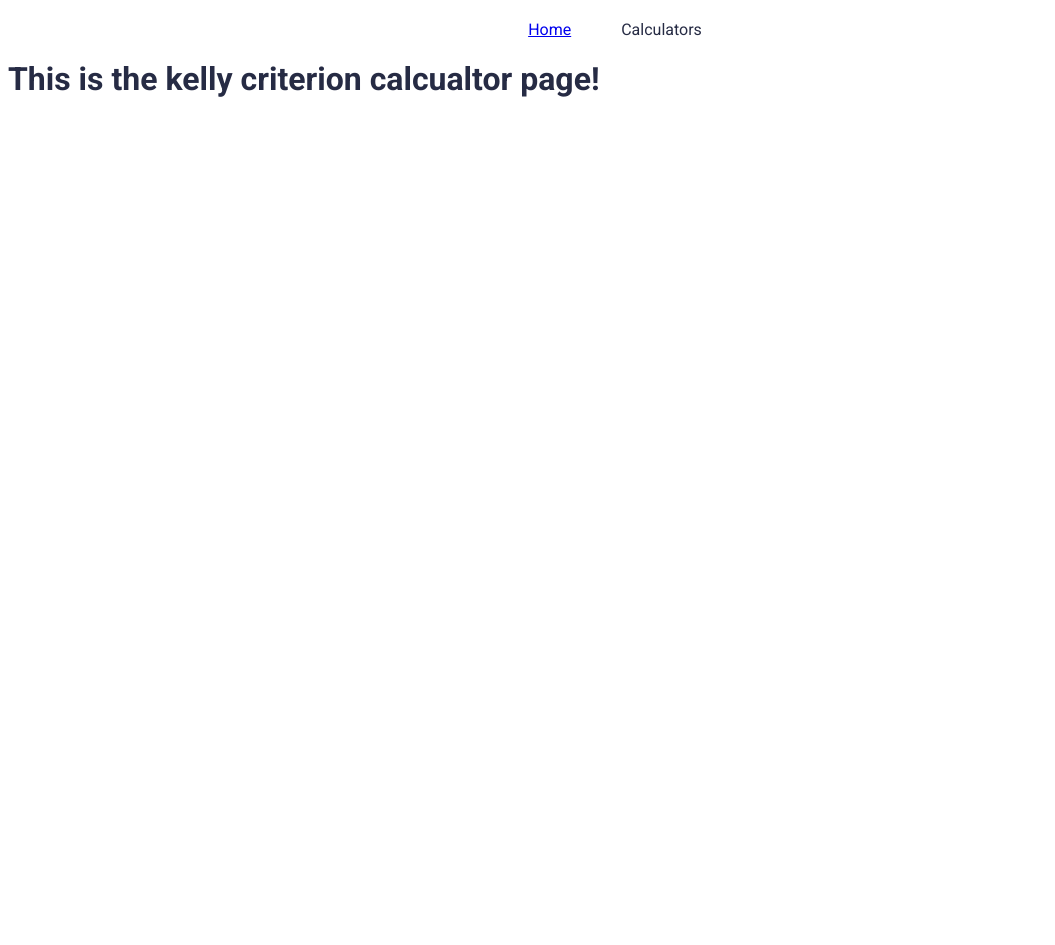
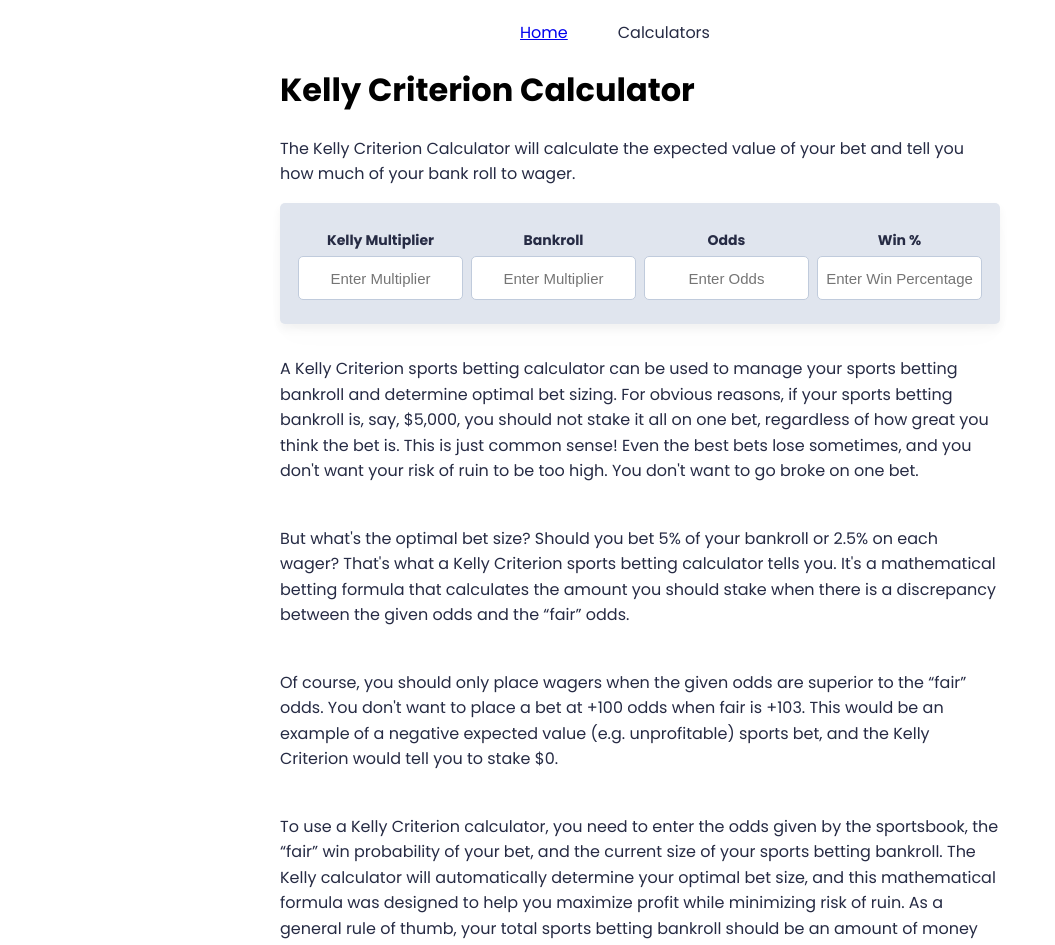
Before and after one commit to ale2cs/Sports-Betting-Web-Scraper, a Next.js app in the folder oddsea/: page /betting-calculators/kelly-criterion in a window 1280 px wide. Shown: the top 945 px of the page, without its empty margins (0-1055 px from the left). Before the commit the page ends 800 px from the top, so only its background shows below. Built offline with nearby package versions, Linux system fonts and the light colour scheme.

Commit message:
Initalized kelly criterion page

```diff
--- a/oddsea/app/betting-calculators/kelly-criterion/page.js
+++ b/oddsea/app/betting-calculators/kelly-criterion/page.js
@@ -1,9 +1,112 @@
+import calcStyles from "styles/calculators.module.css";
+import kellyStyles from "styles/kelly.module.css";
+
 export default function KellyCriterion() {
-    return (
-        <main>
-            <div>
-                <h1>This is the kelly criterion calcualtor page!</h1>
-            </div>
-        </main>
-    );
+  return (
+    <div>
+      <header className={calcStyles["calc-head"]}>
+        <h1 className={calcStyles["calc-header"]}>
+          Kelly Criterion Calculator
+        </h1>
+        <aside>
+          The Kelly Criterion Calculator will calculate the expected value of
+          your bet and tell you how much of your bank roll to wager.
+        </aside>
+      </header>
+      <main className={calcStyles["main-container"]}>
+        <section className={calcStyles["calc-content"]}>
+          <form>
+            <ul className={kellyStyles["calc-wager"]}>
+              <li>
+                <label>Kelly Multiplier</label>
+                <input
+                  name="multiplier"
+                  placeholder="Enter Multiplier"
+                  type="string"
+                  id="american"
+                ></input>
+              </li>
+              <li>
+                <label>Bankroll</label>
+                <input
+                  name="multiplier"
+                  placeholder="Enter Multiplier"
+                  type="string"
+                  id="american"
+                ></input>
+              </li>
+              <li>
+                <label>Odds</label>
+                <input
+                  name="odds"
+                  placeholder="Enter Odds"
+                  type="string"
+                  id="decimal"
+                ></input>
+              </li>
+              <li>
+                <label>Win %</label>
+                <input
+                  name="win-percentage"
+                  placeholder="Enter Win Percentage"
+                  type="string"
+                  id="fractional"
+                ></input>
+              </li>
+            </ul>
+          </form>
+        </section>
+        <section className={calcStyles["calc-footer"]}>
+          <p>
+            A Kelly Criterion sports betting calculator can be used to manage
+            your sports betting bankroll and determine optimal bet sizing. For
+            obvious reasons, if your sports betting bankroll is, say, $5,000,
+            you should not stake it all on one bet, regardless of how great you
+            think the bet is. This is just common sense! Even the best bets lose
+            sometimes, and you don't want your risk of ruin to be too high. You
+            don't want to go broke on one bet.
+          </p>
+          <p>
+            <br />
+            But what's the optimal bet size? Should you bet 5% of your bankroll
+            or 2.5% on each wager? That's what a Kelly Criterion sports betting
+            calculator tells you. It's a mathematical betting formula that
+            calculates the amount you should stake when there is a discrepancy
+            between the given odds and the “fair” odds.
+          </p>
+          <p>
+            <br />
+            Of course, you should only place wagers when the given odds are
+            superior to the “fair” odds. You don't want to place a bet at +100
+            odds when fair is +103. This would be an example of a negative
+            expected value (e.g. unprofitable) sports bet, and the Kelly
+            Criterion would tell you to stake $0.
+          </p>
+          <p>
+            <br />
+            To use a Kelly Criterion calculator, you need to enter the odds
+            given by the sportsbook, the “fair” win probability of your bet, and
+            the current size of your sports betting bankroll. The Kelly
+            calculator will automatically determine your optimal bet size, and
+            this mathematical formula was designed to help you maximize profit
+            while minimizing risk of ruin. As a general rule of thumb, your
+            total sports betting bankroll should be an amount of money that you
+            are comfortable losing. Most sports bettors start with a bankroll of
+            $5,000 to $25,000.
+          </p>
+          <p>
+            <br />
+            You can determine “fair” win probability using the current market
+            odds from the sharpest sportsbook in the world - you know what it
+            is! Simply enter the market into a no vig calculator to determine
+            fair win probability. As an example, imagine the sharpest bookmaker
+            in the world has the New York Mets moneyline odds listed at -104
+            odds. Their opponent is also listed at -104 odds, so both teams have
+            the same moneyline odds. Thus, the “fair” win probability for the
+            Mets would be 50%.
+          </p>
+        </section>
+      </main>
+    </div>
+  );
 }
--- a/oddsea/styles/globals.css
+++ b/oddsea/styles/globals.css
@@ -1,10 +1,45 @@
-@import url('https://fonts.googleapis.com/css2?family=Roboto:wght@400;700&display=swap');
+@import url('https://fonts.googleapis.com/css2?family=Poppins:wght@400;700;900&display=swap');
 
 body {
-  font-family: 'Roboto', sans-serif;
+  font-family: 'Poppins', sans-serif;
   color: #262b44;
+  padding: 0 0.25rem;
+}
+
+h1, h2 {
+  color: #000000;
+}
+
+p, aside {
+  line-height: 1.6rem;
+}
+
+ul {
+  list-style-type: none;
+  padding: 0 0;
+}
+
+span {
+  border-radius: 5px;
+}
+
+input {
+  border-radius: 5px;
 }
 
 input:focus {
   outline: none;
 }
+
+input:placeholder {
+  color: #e0e5ee;
+}
+
+select {
+  color: #262b44;
+  font-weight: bold;
+  padding: 1em 1em;
+  background: #ffffff;
+  border: 1px solid #c0cbdc;
+  border-radius: 5px;
+}
--- /dev/null
+++ b/oddsea/styles/kelly.module.css
@@ -0,0 +1,38 @@
+.calc-wager {
+  width: 95%;
+  margin-inline: auto;
+  padding: 1rem 0;
+}
+
+.calc-wager li {
+  margin: 0.5rem 0;
+}
+
+.calc-wager label {
+  font-size: 0.875rem;
+  font-weight: bold;
+}
+
+.calc-wager input {
+  width: 100%;
+  height: 2.75rem;
+  box-sizing: border-box;
+  padding: 0.5rem 0;
+  border: 1px solid #c0cbdc;
+  margin-top: 0.25rem;
+  text-align: center;
+  font-size: 0.9375rem;
+  color:#262b44;
+}
+
+@media (min-width: 45rem) {
+  .calc-wager {
+    display: grid;
+    grid-template-columns: repeat(4, 1fr);
+    gap: 0.5rem;
+  }
+  .calc-wager li {
+    text-align: center;
+  }
+
+}
--- a/oddsea/styles/margin.module.css
+++ b/oddsea/styles/margin.module.css
@@ -110,10 +110,10 @@
 
 @media (min-width: 45rem) {
   .field-names {
-    width: 75.5%;
+    width: 77.5%;
     display: grid;
-    grid-template-columns: 1fr 1.1fr 1.2fr 1.1fr;
-    margin-left: 9.4rem;
+    grid-template-columns: 1fr 1fr 1.2fr 1fr;
+    margin-left: 9rem;
   }
 
   .field-label {
--- a/oddsea/styles/navbar.module.css
+++ b/oddsea/styles/navbar.module.css
@@ -25,7 +25,8 @@
 }
 
 .calculators-menu a:hover {
-    background-color: #e0e5ee
+  color: #ffffff;
+  background-color: #262b44;
 }
 
 .calculators-dropdown:hover .calculators-menu {
--- a/oddsea/styles/tables.module.css
+++ b/oddsea/styles/tables.module.css
@@ -1,5 +1,6 @@
 .title {
-    text-align: center;
+  text-align: center;
+  font-size: 32px;
 }
 .content-table {
     border-collapse: collapse;
@@ -26,7 +27,7 @@
 
 .content-table th:nth-child(-n+2):hover {
     color: #e0e5ee;
-    font-size: 1.01em
+    font-weight: 900;
 }
 
 .content-table td {
```
